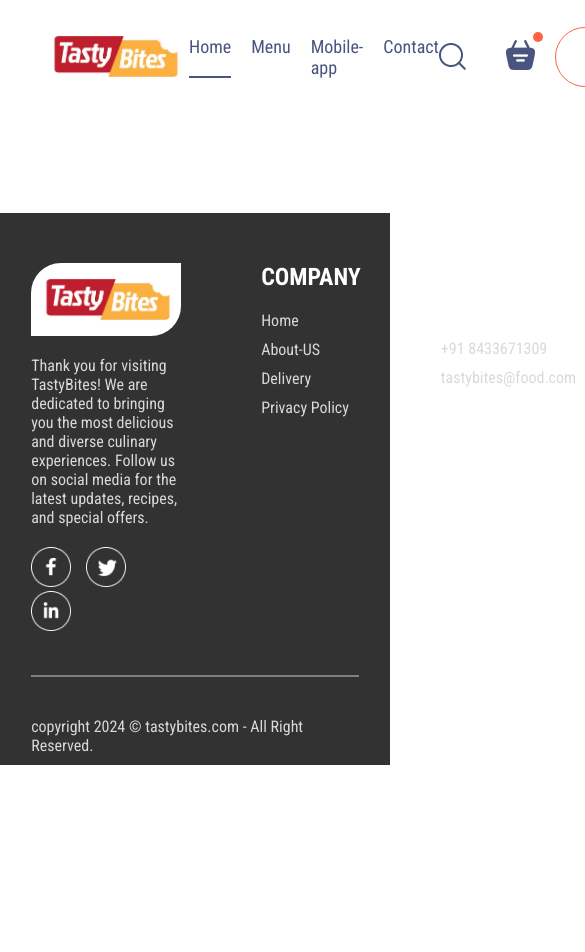
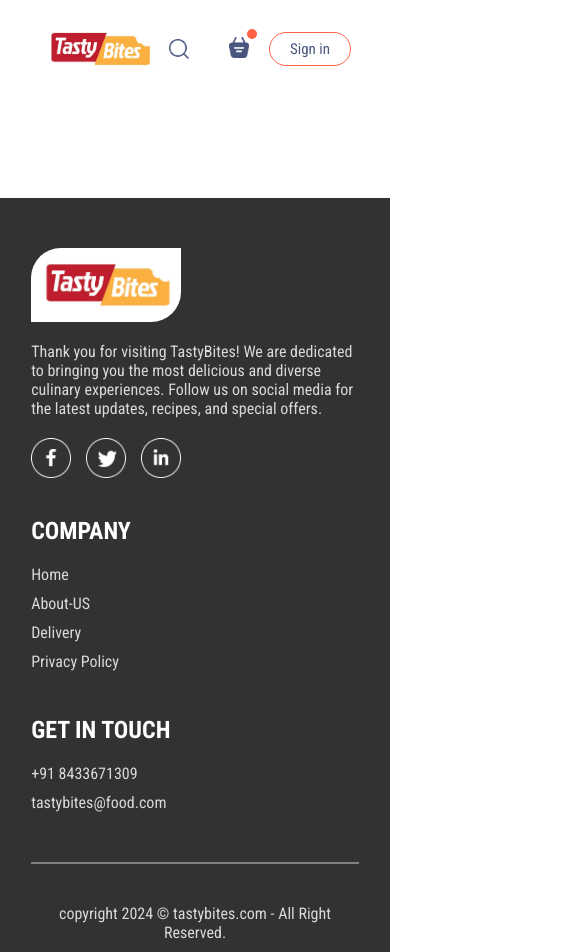
Before and after one commit to Kasim-Tech/food_delevery-Tasty-Bites-, a React (Vite) app in the folder frontend/: page /placeorder in a window 390 px wide. Shown: the top 952 px of the page, 585 px wide, since content can reach past the window. Before the commit the page ends 844 px from the top, so only its background shows below. Built offline with nearby package versions, Linux system fonts and the light colour scheme.

Commit message:
links and scroll effect added

```diff
--- a/frontend/src/components/Explore Menu/ExploreMenu.css
+++ b/frontend/src/components/Explore Menu/ExploreMenu.css
@@ -50,3 +50,9 @@
     padding: 2px;
     transition: 0.2s;
 }
+@media (max-width:1050px) {
+    .explore-menu-text{
+        max-width: 100%;
+        font-size: 14px;
+    }
+}
--- a/frontend/src/components/Footer/Footer.css
+++ b/frontend/src/components/Footer/Footer.css
@@ -52,3 +52,15 @@
     border-top-left-radius: 30px;
     border-bottom-right-radius: 30px;
 }
+
+@media (max-width:750px){
+    .footer-content{
+        display: flex;
+        flex-direction: column;
+        gap: 35px;
+
+    }
+    .footer-copyright{
+        text-align: center;
+    }
+}
--- a/frontend/src/components/Header/Header.css
+++ b/frontend/src/components/Header/Header.css
@@ -45,3 +45,23 @@
     cursor: pointer;
 
 }
+
+@media (max-width:1050px){
+
+    .header-contents{
+        max-width: 45%;
+    }
+}
+
+@media (max-width:750px){
+
+    .header-contents{
+        max-width: 65%;
+    }
+    .header-contents p{
+        display:none;
+    }
+    .header-contents button{
+        padding: 2vw 4vw;
+    }
+}
--- a/frontend/src/components/Navbar/Navbar.css
+++ b/frontend/src/components/Navbar/Navbar.css
@@ -53,3 +53,51 @@
     top: -8px;
     right: -8px;
   }
+
+  @media (max-width:1050px){
+    .navbar .logo{
+      width: 140px;
+  }
+  .navbar-menu{
+    gap: 20px;
+    font-size: 17px;
+  }
+  .navbar-right{
+    gap: 30px;
+  }
+  .navbar-right img{
+    width: 22px;
+  }
+  .navbar-right button{
+    padding: 8px 25px;
+  }
+}
+
+
+  @media (max-width:900px){
+    .navbar .logo{
+      width: 120px;
+  }
+  .navbar-menu{
+    gap: 15px;
+    font-size: 16px;
+  }
+  .navbar-right{
+    gap: 20px;
+  }
+  .navbar-right img{
+    width: 20px;
+  }
+  .navbar-right button{
+    padding: 7px 20px;
+    font-size: 15px;
+  }
+}
+
+  @media (max-width:750px){
+
+  .navbar-menu{
+   display: none;
+  }
+
+}
--- a/frontend/src/components/Navbar/Navbar.jsx
+++ b/frontend/src/components/Navbar/Navbar.jsx
@@ -1,6 +1,7 @@
 import "./Navbar.css";
 import { assets } from "../../assets/assets";
 import { useState } from "react";
+import {Link} from 'react-router-dom'
 const Navbar = () => {
   const [menu, setMenu] = useState("Home");
 
@@ -9,30 +10,33 @@
       <div className="navbar">
         <img src={assets.logo} alt="logo" className="logo" />
         <ul className="navbar-menu">
-          <li
+          <Link to='/'
             onClick={() => setMenu("Home")}
             className={menu === "Home" ? "active" : ""}
           >
             Home
-          </li>
-          <li
+          </Link>
+          <a
+          href="#explore-menu"
             onClick={() => setMenu("Menu")}
             className={menu === "Menu" ? "active" : ""}
           >
             Menu
-          </li>
-          <li
+          </a>
+          <a
+          href="#app-download"
             onClick={() => setMenu("Mobile-app")}
             className={menu === "Mobile-app" ? "active" : ""}
           >
             Mobile-app
-          </li>
-          <li
+          </a>
+          <a
+          href="#footer"
             onClick={() => setMenu("Contact")}
             className={menu === "Contact" ? "active" : ""}
           >
             Contact
-          </li>
+          </a>
         </ul>
         <div className="navbar-right">
           <img src={assets.search_icon} alt="searchlogo" />
--- a/frontend/src/index.css
+++ b/frontend/src/index.css
@@ -3,8 +3,9 @@
   margin: 0;
   padding: 0;
   box-sizing: border-box;
-  font-family: Roboto Condensed
-  ;
+  font-family: Roboto Condensed;
+  scroll-behavior: smooth;
+
 }
 body{
   min-height: 100vh;
```
